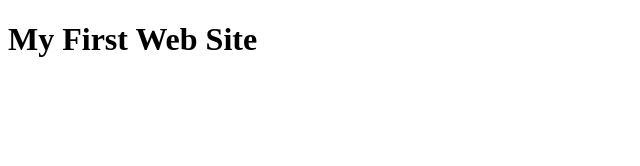
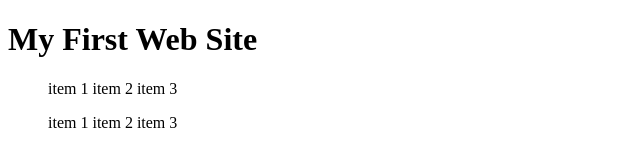
Before and after one commit to Daha12/Portfolio, a plain HTML site: page index.html in a window 1280 px wide. Shown: the whole page, without its empty margins (0-640 px from the left). Drawn offline with Linux system fonts and the light colour scheme.

Commit message:
change status

```diff
--- a/index.html
+++ b/index.html
@@ -13,3 +13,13 @@
 
 </body>
 </html>
+<ul>
+<il> item 1</il>
+<il> item 2</il>
+<il> item 3</il>
+</ul>
+<ul>
+<il> item 1</il>
+<il> item 2</il>
+<il> item 3</il>
+</ul>
```
